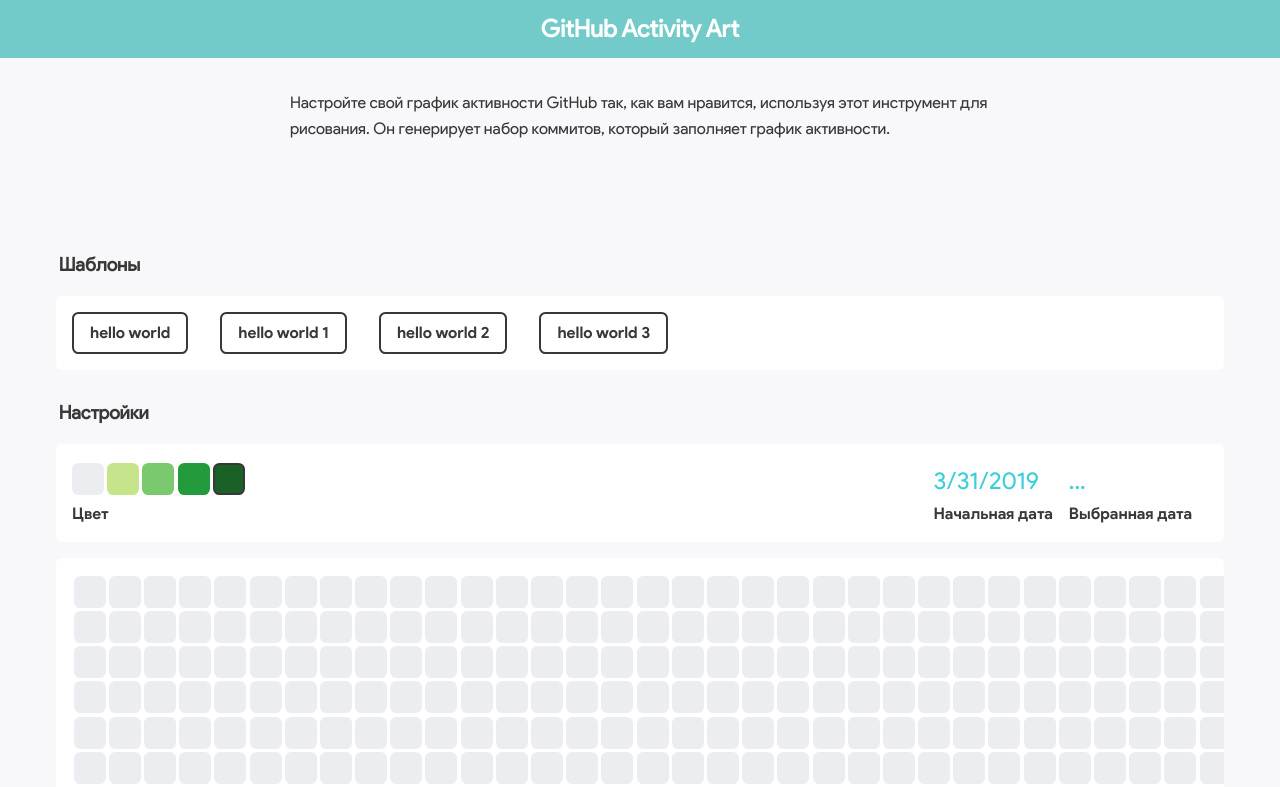
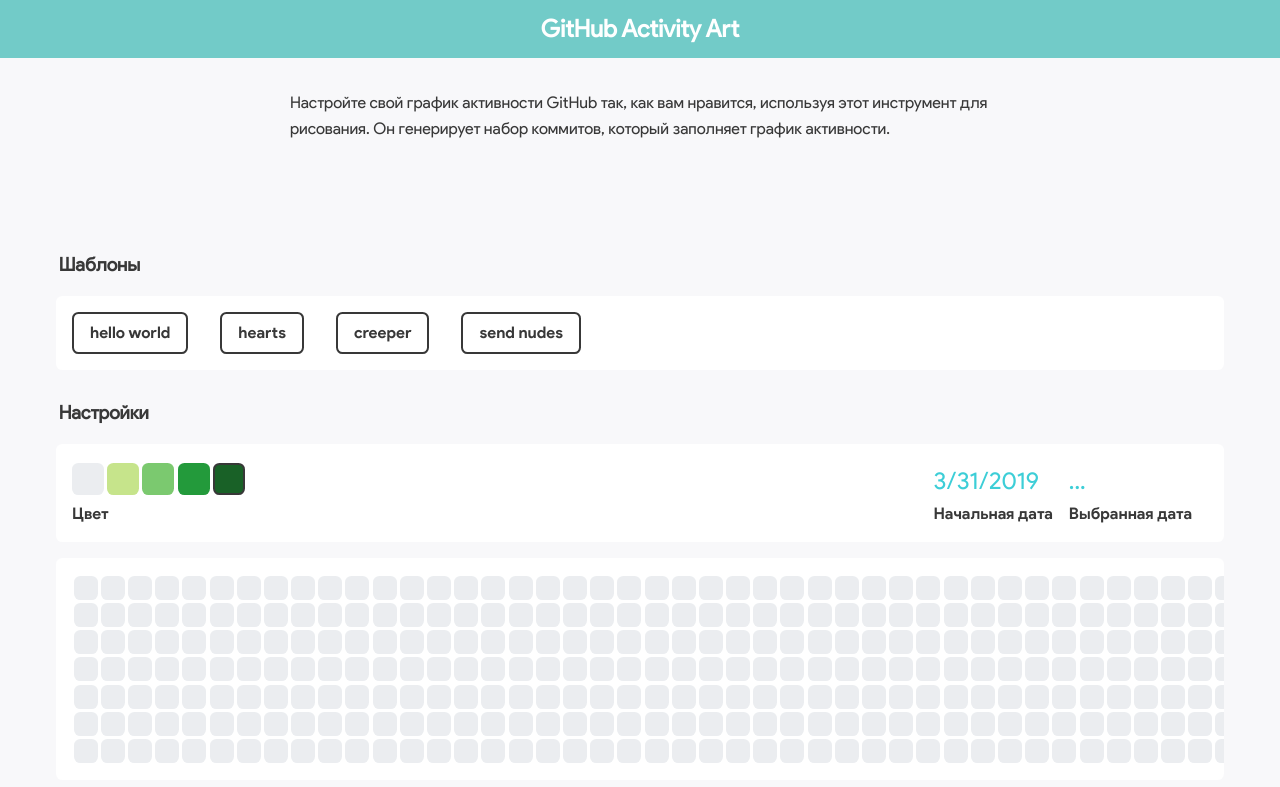
Before and after one commit to dumaevrinat/github_activity_art, a React (Create React App) app: page / in a window 1280 px wide. Shown: the top 787 px of the page. Built offline with nearby package versions, Linux system fonts and the light colour scheme.

Commit message:
add some templates

```diff
--- a/public/style.css
+++ b/public/style.css
@@ -198,8 +198,8 @@
 }
 
 .square {
-    width: 2em;
-    height: 2em;
+    width: 1.5em;
+    height: 1.5em;
     margin: 0.1em;
     padding: 0 0 0 0;
 }
--- a/src/App.js
+++ b/src/App.js
@@ -95,6 +95,11 @@
 
     handleOnClickGenerateButton() {
         let generatedCode = generateCode(this.state.squares, this.state.commitsCount);
+
+        // let generatedArrayString = this.state.squares.map((square) => {
+        //     return square.type
+        // });
+
         this.setState({
             generatedCode: generatedCode,
         });
--- a/src/boardTemplatesData.js
+++ b/src/boardTemplatesData.js
@@ -4,16 +4,16 @@
         squaresTypes: [4,4,4,4,4,4,4,0,0,0,4,0,0,0,0,0,0,4,0,0,0,4,4,4,4,4,4,4,0,0,0,0,0,0,0,4,4,4,4,4,4,4,4,0,0,4,0,0,4,4,0,0,4,0,0,4,4,0,0,4,0,0,4,0,0,0,0,0,0,0,4,4,4,4,4,4,4,0,0,0,0,0,0,4,0,0,0,0,0,0,4,0,0,0,0,0,0,4,0,0,0,0,0,0,0,4,4,4,4,4,4,4,0,0,0,0,0,0,4,0,0,0,0,0,0,4,0,0,0,0,0,0,4,0,0,0,0,0,0,0,4,4,4,4,4,4,4,4,0,0,0,0,0,4,4,0,0,0,0,0,4,4,4,4,4,4,4,4,0,0,0,0,0,0,0,0,0,0,0,0,0,0,0,0,0,0,0,0,0,4,4,4,4,4,4,4,0,0,0,0,0,0,4,4,4,4,4,4,4,4,0,0,0,0,0,0,4,4,4,4,4,4,4,4,0,0,0,0,0,0,0,4,4,4,4,4,4,4,4,0,0,0,0,0,4,4,0,0,0,0,0,4,4,4,4,4,4,4,4,0,0,0,0,0,0,0,4,4,4,4,4,4,4,4,0,0,4,4,0,0,4,0,0,4,0,4,0,4,4,4,4,0,0,4,0,0,0,0,0,0,0,4,4,4,4,4,4,4,0,0,0,0,0,0,4,0,0,0,0,0,0,4,0,0,0,0,0,0,4,0,0,0,0,0,0,0,4,4,4,4,4,4,4,4,0,0,0,0,0,4,4,0,0,0,0,0,4,0,4,4,4,4,4,0,0,0,0,0,0,0,0]
     },
     {
-        name: 'hello world 1',
-        squaresTypes: [4,4,4,4,4,4,4,0,0,0,4,0,0,0,0,0,0,4,0,0,0,4,4,4,4,4,4,4,0,0,0,0,0,0,0,4,4,4,4,4,4,4,4,0,0,4,0,0,4,4,0,0,4,0,0,4,4,0,0,4,0,0,4,0,0,0,0,0,0,0,4,4,4,4,4,4,4,0,0,0,0,0,0,4,0,0,0,0,0,0,4,0,0,0,0,0,0,4,0,0,0,0,0,0,0,4,4,4,4,4,4,4,0,0,0,0,0,0,4,0,0,0,0,0,0,4,0,0,0,0,0,0,4,0,0,0,0,0,0,0,4,4,4,4,4,4,4,4,0,0,0,0,0,4,4,0,0,0,0,0,4,4,4,4,4,4,4,4,0,0,0,0,0,0,0,0,0,0,0,0,0,0,0,0,0,0,0,0,0,4,4,4,4,4,4,4,0,0,0,0,0,0,4,4,4,4,4,4,4,4,0,0,0,0,0,0,4,4,4,4,4,4,4,4,0,0,0,0,0,0,0,4,4,4,4,4,4,4,4,0,0,0,0,0,4,4,0,0,0,0,0,4,4,4,4,4,4,4,4,0,0,0,0,0,0,0,4,4,4,4,4,4,4,4,0,0,4,4,0,0,4,0,0,4,0,4,0,4,4,4,4,0,0,4,0,0,0,0,0,0,0,4,4,4,4,4,4,4,0,0,0,0,0,0,4,0,0,0,0,0,0,4,0,0,0,0,0,0,4,0,0,0,0,0,0,0,4,4,4,4,4,4,4,4,0,0,0,0,0,4,4,0,0,0,0,0,4,0,4,4,4,4,4,0,0,0,0,0,0,0,0]
+        name: 'hearts',
+        squaresTypes: [0,0,0,0,0,0,0,0,0,0,0,0,0,0,0,4,4,4,0,0,0,4,1,1,1,4,0,0,4,1,1,1,1,4,0,0,4,1,1,1,1,4,4,1,1,1,1,4,0,4,1,1,1,4,0,0,0,4,4,4,0,0,0,0,0,0,0,0,0,0,0,4,4,4,0,0,0,4,2,2,2,4,0,0,4,2,2,2,2,4,0,0,4,2,2,2,2,4,4,2,2,2,2,4,0,4,2,2,2,4,0,0,0,4,4,4,0,0,0,0,0,0,0,0,0,0,0,4,4,4,0,0,0,4,3,3,3,4,0,0,4,3,3,3,3,4,0,0,4,3,3,3,3,4,4,3,3,3,3,4,0,4,3,3,3,4,0,0,0,4,4,4,0,0,0,0,0,0,0,0,0,0,0,4,4,4,0,0,0,4,2,2,2,4,0,0,4,2,2,2,2,4,0,0,4,2,2,2,2,4,4,2,2,2,2,4,0,4,2,2,2,4,0,0,0,4,4,4,0,0,0,0,0,0,0,0,0,0,0,4,4,4,0,0,0,4,1,1,1,4,0,0,4,1,1,1,1,4,0,0,4,1,1,1,1,4,4,1,1,1,1,4,0,4,1,1,1,4,0,0,0,4,4,4,0,0,0,0,0,0,0,0,0,0,0,4,4,4,0,0,0,4,2,2,2,4,0,0,4,2,2,2,2,4,0,0,4,2,2,2,2,4,4,2,2,2,2,4,0,4,2,2,2,4,0,0,0,4,4,4,0,0,0,0,0,0,0,0,0,0,0,0,0,0,0,0,0,0,0,0,0,0,0,0,0,0,0,0,0,0,0]
     },
     {
-        name: 'hello world 2',
-        squaresTypes: [4,4,4,4,4,4,4,0,0,0,4,0,0,0,0,0,0,4,0,0,0,4,4,4,4,4,4,4,0,0,0,0,0,0,0,4,4,4,4,4,4,4,4,0,0,4,0,0,4,4,0,0,4,0,0,4,4,0,0,4,0,0,4,0,0,0,0,0,0,0,4,4,4,4,4,4,4,0,0,0,0,0,0,4,0,0,0,0,0,0,4,0,0,0,0,0,0,4,0,0,0,0,0,0,0,4,4,4,4,4,4,4,0,0,0,0,0,0,4,0,0,0,0,0,0,4,0,0,0,0,0,0,4,0,0,0,0,0,0,0,4,4,4,4,4,4,4,4,0,0,0,0,0,4,4,0,0,0,0,0,4,4,4,4,4,4,4,4,0,0,0,0,0,0,0,0,0,0,0,0,0,0,0,0,0,0,0,0,0,4,4,4,4,4,4,4,0,0,0,0,0,0,4,4,4,4,4,4,4,4,0,0,0,0,0,0,4,4,4,4,4,4,4,4,0,0,0,0,0,0,0,4,4,4,4,4,4,4,4,0,0,0,0,0,4,4,0,0,0,0,0,4,4,4,4,4,4,4,4,0,0,0,0,0,0,0,4,4,4,4,4,4,4,4,0,0,4,4,0,0,4,0,0,4,0,4,0,4,4,4,4,0,0,4,0,0,0,0,0,0,0,4,4,4,4,4,4,4,0,0,0,0,0,0,4,0,0,0,0,0,0,4,0,0,0,0,0,0,4,0,0,0,0,0,0,0,4,4,4,4,4,4,4,4,0,0,0,0,0,4,4,0,0,0,0,0,4,0,4,4,4,4,4,0,0,0,0,0,0,0,0]
+        name: 'creeper',
+        squaresTypes: [4,4,4,4,4,4,0,2,2,2,2,2,2,4,2,2,2,2,2,2,2,2,4,4,2,2,2,2,2,4,4,2,4,4,2,2,2,2,4,4,2,2,2,2,2,4,4,2,2,2,4,4,2,4,4,2,2,4,4,2,2,2,2,2,2,2,2,2,2,2,2,2,2,2,2,2,4,4,4,4,4,4,4,0,0,0,0,0,0,0,0,0,0,0,0,0,0,0,4,4,4,4,4,4,0,2,2,2,2,2,2,4,2,2,2,2,2,2,2,2,4,4,2,2,2,2,2,4,4,2,4,4,2,2,2,2,4,4,2,2,2,2,2,4,4,2,2,2,4,4,2,4,4,2,2,4,4,2,2,2,2,2,2,2,2,2,2,2,2,2,2,2,2,2,4,4,4,4,4,4,4,0,0,0,0,0,0,0,0,0,0,0,0,0,0,0,4,4,4,4,4,4,0,2,2,2,2,2,2,4,2,2,2,2,2,2,2,2,4,4,2,2,2,2,2,4,4,2,4,4,2,2,2,2,4,4,2,2,2,2,2,4,4,2,2,2,4,4,2,4,4,2,2,4,4,2,2,2,2,2,2,2,2,2,2,2,2,2,2,2,2,2,4,4,4,4,4,4,4,0,0,0,0,0,0,0,0,0,0,0,0,0,0,0,0,0,0,0,0,0,0,0,0,0,0,0,0,0,0,0,0,0,0,0,0,0,0,0,0,0,0,0,0,0,0,0,0,0,0,0,0,0,0,0,0,0,0,0,0,0,0,0,0,0,0,0,0,0,0,0,0,0,0,0,0,0,0,0,0,0,0,0,0,0,0,0,0,0,0,0,0]
     },
     {
-        name: 'hello world 3',
-        squaresTypes: [4,4,4,4,4,4,4,0,0,0,4,0,0,0,0,0,0,4,0,0,0,4,4,4,4,4,4,4,0,0,0,0,0,0,0,4,4,4,4,4,4,4,4,0,0,4,0,0,4,4,0,0,4,0,0,4,4,0,0,4,0,0,4,0,0,0,0,0,0,0,4,4,4,4,4,4,4,0,0,0,0,0,0,4,0,0,0,0,0,0,4,0,0,0,0,0,0,4,0,0,0,0,0,0,0,4,4,4,4,4,4,4,0,0,0,0,0,0,4,0,0,0,0,0,0,4,0,0,0,0,0,0,4,0,0,0,0,0,0,0,4,4,4,4,4,4,4,4,0,0,0,0,0,4,4,0,0,0,0,0,4,4,4,4,4,4,4,4,0,0,0,0,0,0,0,0,0,0,0,0,0,0,0,0,0,0,0,0,0,4,4,4,4,4,4,4,0,0,0,0,0,0,4,4,4,4,4,4,4,4,0,0,0,0,0,0,4,4,4,4,4,4,4,4,0,0,0,0,0,0,0,4,4,4,4,4,4,4,4,0,0,0,0,0,4,4,0,0,0,0,0,4,4,4,4,4,4,4,4,0,0,0,0,0,0,0,4,4,4,4,4,4,4,4,0,0,4,4,0,0,4,0,0,4,0,4,0,4,4,4,4,0,0,4,0,0,0,0,0,0,0,4,4,4,4,4,4,4,0,0,0,0,0,0,4,0,0,0,0,0,0,4,0,0,0,0,0,0,4,0,0,0,0,0,0,0,4,4,4,4,4,4,4,4,0,0,0,0,0,4,4,0,0,0,0,0,4,0,4,4,4,4,4,0,0,0,0,0,0,0,0]
+        name: 'send nudes',
+        squaresTypes: [0,0,0,0,0,0,0,0,4,4,0,0,4,0,4,0,0,4,0,0,4,4,0,0,4,0,0,4,4,0,0,4,0,0,4,0,4,0,0,4,4,0,0,0,0,0,0,0,0,4,4,4,4,4,4,4,4,0,0,4,0,0,4,4,0,0,4,0,0,4,4,0,0,4,0,0,4,0,0,0,0,0,0,0,4,4,4,4,4,4,4,4,4,0,0,0,0,0,0,0,4,4,4,0,0,0,0,0,0,0,4,4,4,4,4,4,4,4,4,0,0,0,0,0,0,0,4,4,4,4,4,4,4,4,0,0,0,0,0,4,4,0,0,0,0,0,4,4,0,0,0,0,0,4,0,4,4,4,4,4,0,0,0,0,0,0,0,0,0,0,0,0,0,0,0,0,0,0,0,0,0,0,4,4,4,4,4,4,4,4,4,0,0,0,0,0,0,0,4,4,4,0,0,0,0,0,0,0,4,4,4,4,4,4,4,4,4,0,0,0,0,0,0,0,4,4,4,4,4,4,4,0,0,0,0,0,0,4,0,0,0,0,0,0,4,4,4,4,4,4,4,4,0,0,0,0,0,0,0,4,4,4,4,4,4,4,4,0,0,0,0,0,4,4,0,0,0,0,0,4,4,0,0,0,0,0,4,0,4,4,4,4,4,0,0,0,0,0,0,0,0,4,4,4,4,4,4,4,4,0,0,4,0,0,4,4,0,0,4,0,0,4,4,0,0,4,0,0,4,0,0,0,0,0,0,0,0,4,4,0,0,4,0,4,0,0,4,0,0,4,4,0,0,4,0,0,4,4,0,0,4,0,0,4,0,4,0,0,4,4,0]
     },
 ];
 
```
